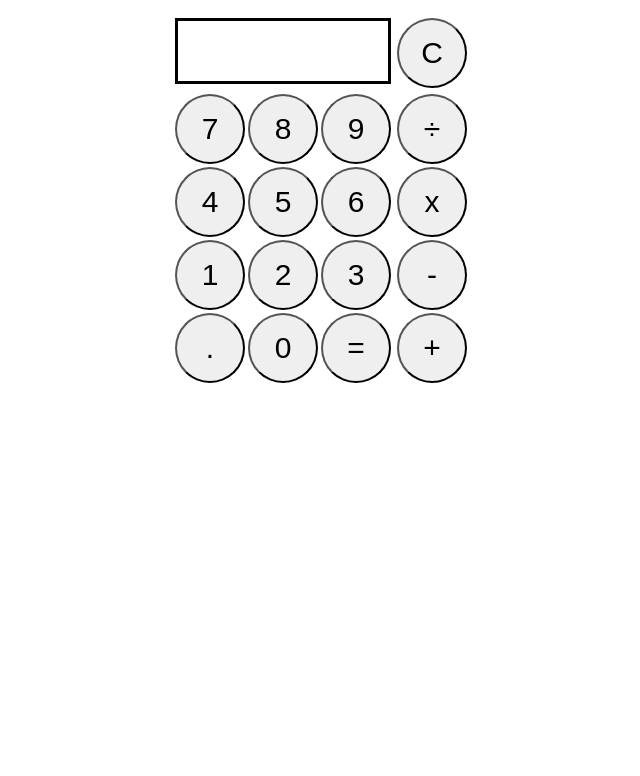
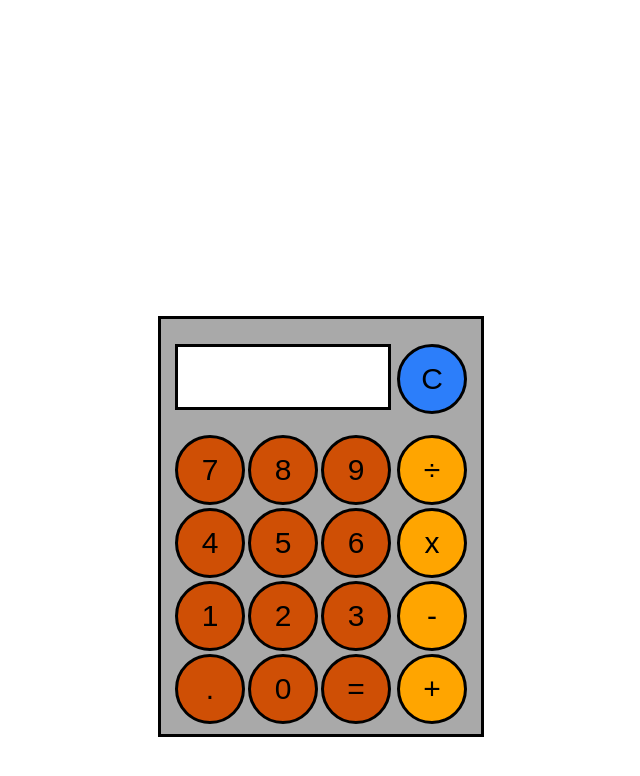
Before and after one commit to oklux/calculator, a plain HTML site: page index.html in a window 1280 px wide. Shown: the whole page, without its empty margins (319-959 px from the left). Drawn offline with Linux system fonts and the light colour scheme.

Commit message:
Minor visual improvements

```diff
--- a/javascript.js
+++ b/javascript.js
@@ -81,7 +81,7 @@ clear.addEventListener('click', () => {
 numBtns.forEach(e => {
     e.addEventListener('click', () => {
     if (displayValue.length > 9) return;
-    if (!currentOpe === '') {
+    if (!currOpe === '') {
         displayValue = e.textContent;
         display.textContent = displayValue;
         return;
@@ -119,16 +119,3 @@ operators.forEach(e => {
         console.log(currentOpe);
     })
 })
-
-
-// operators.forEach(e => {
-//     e.addEventListener('click', () => {
-//         if (operatorMode === true) {
-//             displayValue = operate(currentOpe,displayValue,prevValue)
-//             display.textContent = displayValue;
-//             operatorMode = false;
-//         }
-//         operatorMode = true;
-//         currentOpe = e.textContent
-//     })
-// })
--- a/styles.css
+++ b/styles.css
@@ -2,14 +2,20 @@
     display: flex;
     flex-direction: column;
     justify-content: center;
+    margin: auto;
+    margin-top: 25%;
     align-items: center;
     padding: 10px;
+    width: 300px;
+    border: 3px solid black;
+    background-color: darkgray;
 }
 
 .displaybox {
     display: flex;
     gap: 6px;
     margin-bottom: 6px;
+    padding: 15px;
 }
 
 .display {
@@ -20,6 +26,7 @@
     width: 210px;
     height: 60px;
     font-size: 40px;
+    background-color: white;
 }
 
 .btns {
@@ -44,6 +51,9 @@ button {
     width: 70px;
     height: 70px;
     border-radius: 50%;
+    background-color: rgb(207, 79, 5);
+    cursor: pointer;
+    border: 3px solid;
 }
 
 .operators {
@@ -52,3 +62,11 @@ button {
     gap: 3px;
     margin-left: 6px;
 }
+
+.opbutton {
+    background-color: orange;
+}
+
+.clear {
+    background-color: rgb(44, 126, 250);
+}
```
